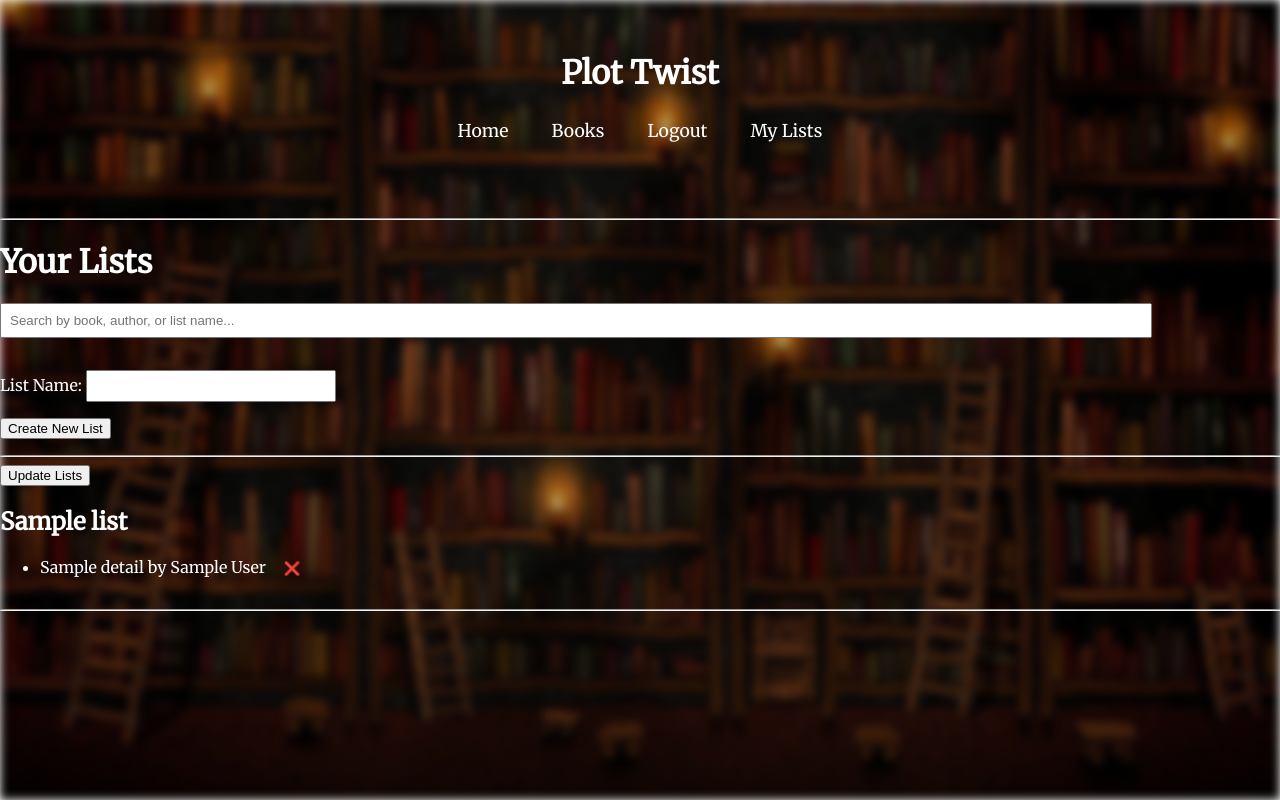
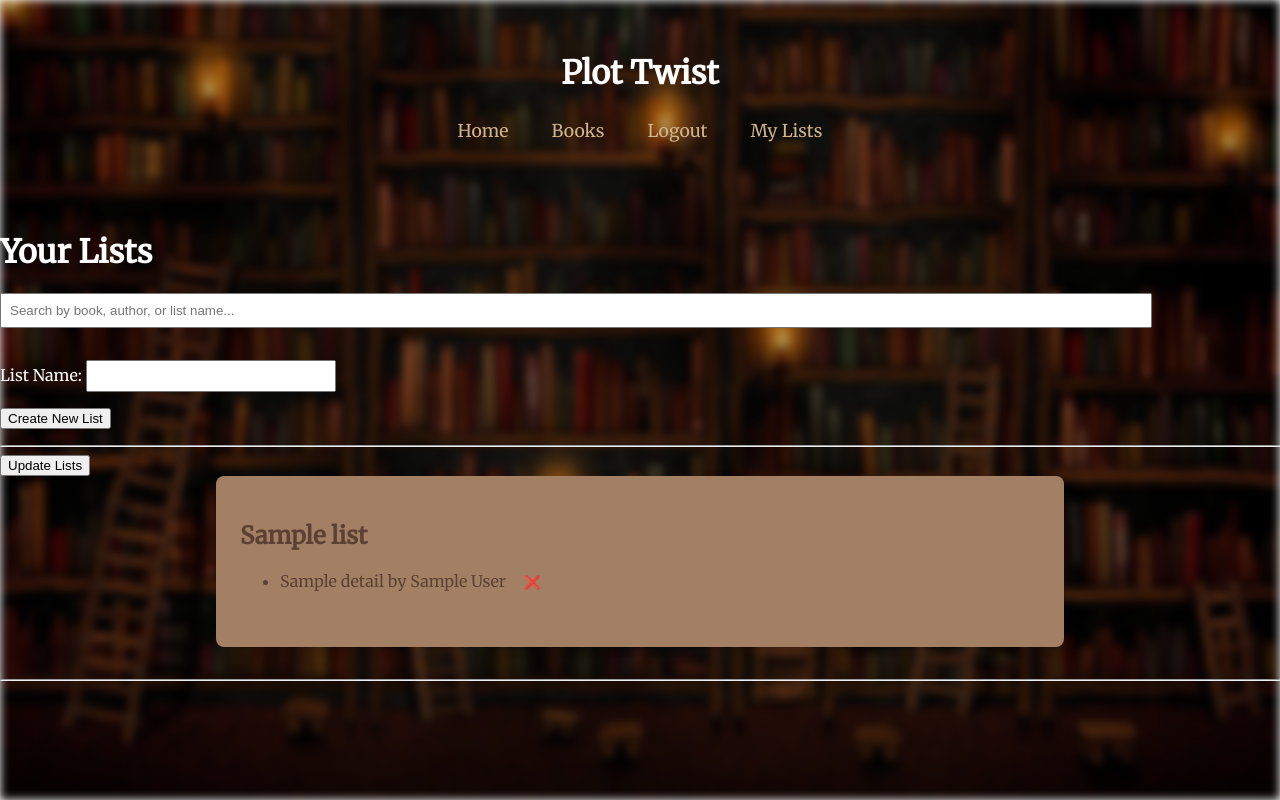
Before and after one commit to CelestineNguyen/CS4750_FinalProject, a Django app: page /lists/ in a window 1280 px wide. Run offline with Django 5.2, Linux system fonts and the light colour scheme; a user stored in the database is signed in; tables that the repository leaves empty hold one stand-in row (values such as "Sample post").

Commit message:
Front end for lists page

```diff
--- a/plot_twist/plotTwist/static/styles.css
+++ b/plot_twist/plotTwist/static/styles.css
@@ -36,7 +36,7 @@ nav {
 nav a,
 nav form button {
     font-family: 'Merriweather', serif;
-    color: white;
+    color: tan;
     text-decoration: none;
     background: none;
     border: none;
@@ -51,8 +51,20 @@ nav form button:hover {
 }
 
 .book-container {
-    background-color: #a38064;  /* Softer white background */
-    color: #5c4033;  /* Make text dark again */
+    background-color: #a38064;
+    color: #5c4033;
+    padding: 1.5rem;
+    border-radius: 8px;
+    box-shadow: 0 2px 8px rgba(0, 0, 0, 0.1);
+    margin-bottom: 2rem;
+    max-width: 800px;
+    margin-left: auto;
+    margin-right: auto;
+}
+
+.list-container {
+    background-color: #a38064;
+    color: #5c4033;
     padding: 1.5rem;
     border-radius: 8px;
     box-shadow: 0 2px 8px rgba(0, 0, 0, 0.1);
@@ -63,7 +75,6 @@ nav form button:hover {
 }
 
 
-/* Dropdown */
 .dropdown {
     width: 100%;
     max-width: 500px;
@@ -71,7 +82,6 @@ nav form button:hover {
     margin-top: 0.5rem;
 }
 
-/* Alerts */
 .alert-container {
     position: fixed;
     top: 0;
--- a/plot_twist/plotTwist/templates/base.html
+++ b/plot_twist/plotTwist/templates/base.html
@@ -33,7 +33,6 @@
         </nav>
     </header>
 
-    <hr>
 
     <main>
         {% block content %}
--- a/plot_twist/plotTwist/templates/plotTwist/lists.html
+++ b/plot_twist/plotTwist/templates/plotTwist/lists.html
@@ -30,7 +30,7 @@
 
 {% if user_lists %}
     {% for list in user_lists %}
-        <div class="list-block" data-list-id="{{ list.list_id }}">
+        <div class="list-container list-block" data-list-id="{{ list.list_id }}">
             <!-- Editable List Name -->
             <form method="POST" action="{% url 'rename_list' list.list_id %}" class="rename-form">
                 {% csrf_token %}
```
